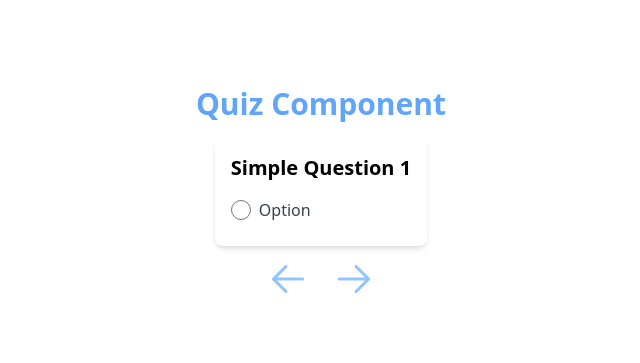
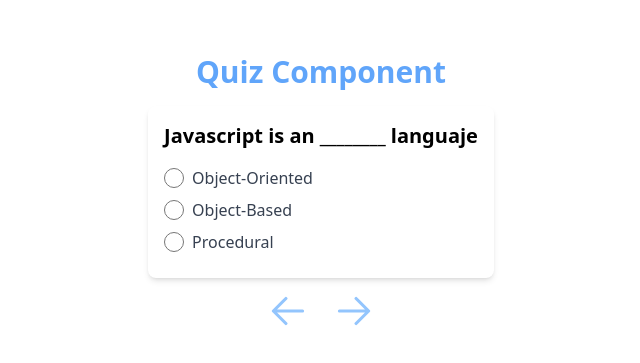
Before and after one commit to codigo-natural/EduQuest, a React (Create React App) app in the folder client/: page /quiz in a window 1280 px wide. Shown: the part 209-572 px from the top of the page, without its empty margins (319-959 px from the left). Built offline with nearby package versions, Linux system fonts and the light colour scheme.

Commit message:
add data for questions

```diff
--- a/client/src/components/Questions.jsx
+++ b/client/src/components/Questions.jsx
@@ -1,7 +1,14 @@
-import React, { useState } from "react";
+import React, { useEffect, useState } from "react";
+import data from "../database/data";
 
 export const Questions = () => {
   const [checked, setChecked] = useState(false);
+
+  const question = data[0]
+
+  useEffect(() => {
+    console.log(data)
+  })
 
   function onSelected() {
     setChecked(true);
@@ -10,20 +17,34 @@ export const Questions = () => {
 
   return (
     <div className="p-4 bg-white rounded-lg shadow-md">
-      <h2 className="text-xl font-bold mb-4">Simple Question 1</h2>
+      <h2 className="text-xl font-bold mb-4">{question.question}</h2>
 
-      <ul className="list-none">
-        <li className="flex items-center mb-2">
+      <ul
+        className="list-none"
+        key={question.id}
+      >
+        {
+          question.options.map((question, index) => (
+            <li
+              className="flex items-center mb-2"
+              key={index}
+            >
               <input
-            id="q1-option"
+                id={`q${index}`}
                 type="radio"
                 name="options"
                 checked={checked}
                 onChange={onSelected}
                 className="mr-2 h-5 w-5 text-indigo-600 focus:ring-indigo-500 border-gray-300 rounded"
               />
-          <label htmlFor="q1-option" className="text-gray-700">Option</label>
+              <label
+                htmlFor={`q${index}-option`}
+                className="text-gray-700">
+                {question}
+              </label>
             </li>
+          ))
+        }
       </ul>
     </div>
   );
--- /dev/null
+++ b/client/src/database/data.js
@@ -0,0 +1,38 @@
+export default [
+  {
+    id: 1,
+    question: "Javascript is an ________ languaje",
+    options: [
+      "Object-Oriented",
+      "Object-Based",
+      "Procedural",
+    ],
+  },
+  {
+    id: 2,
+    question: "Following methods can be used to display data in some form using Javascript",
+    options: [
+      "document.write()",
+      "console.log()",
+      "window.alert()",
+    ]
+  },
+  {
+    id: 3,
+    question: "When an operator value is NULL, the typeof returned by the unary operator is:",
+    options: [
+      "Boolean",
+      "Undefined",
+      "Object"
+    ]
+  },
+  {
+    id: 4,
+    question: "What does the toString() method return?",
+    options: [
+      "Return a string",
+      "Return a number",
+      "Return a object"
+    ]
+  },
+];
```
Lines whose indentation alone changed are shown as unchanged.
